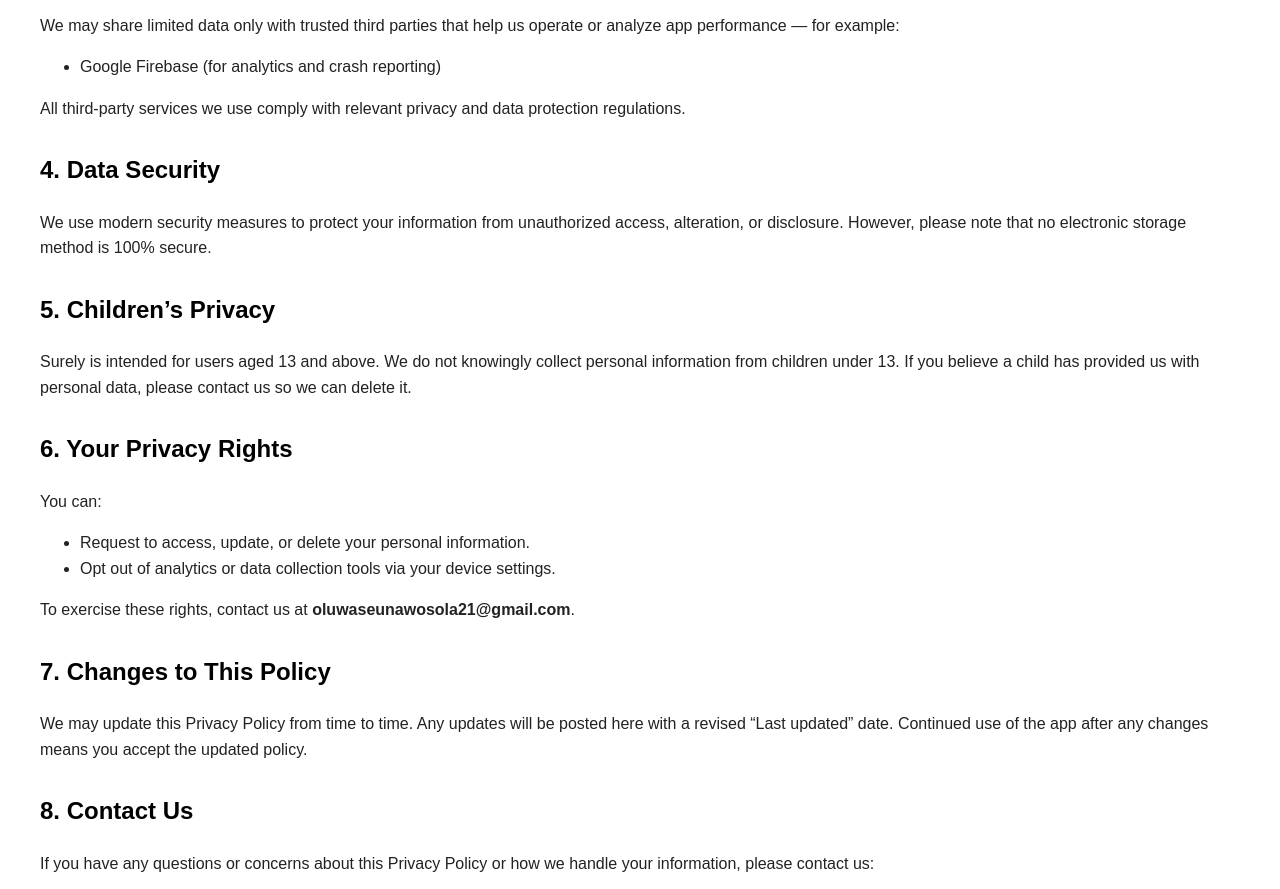
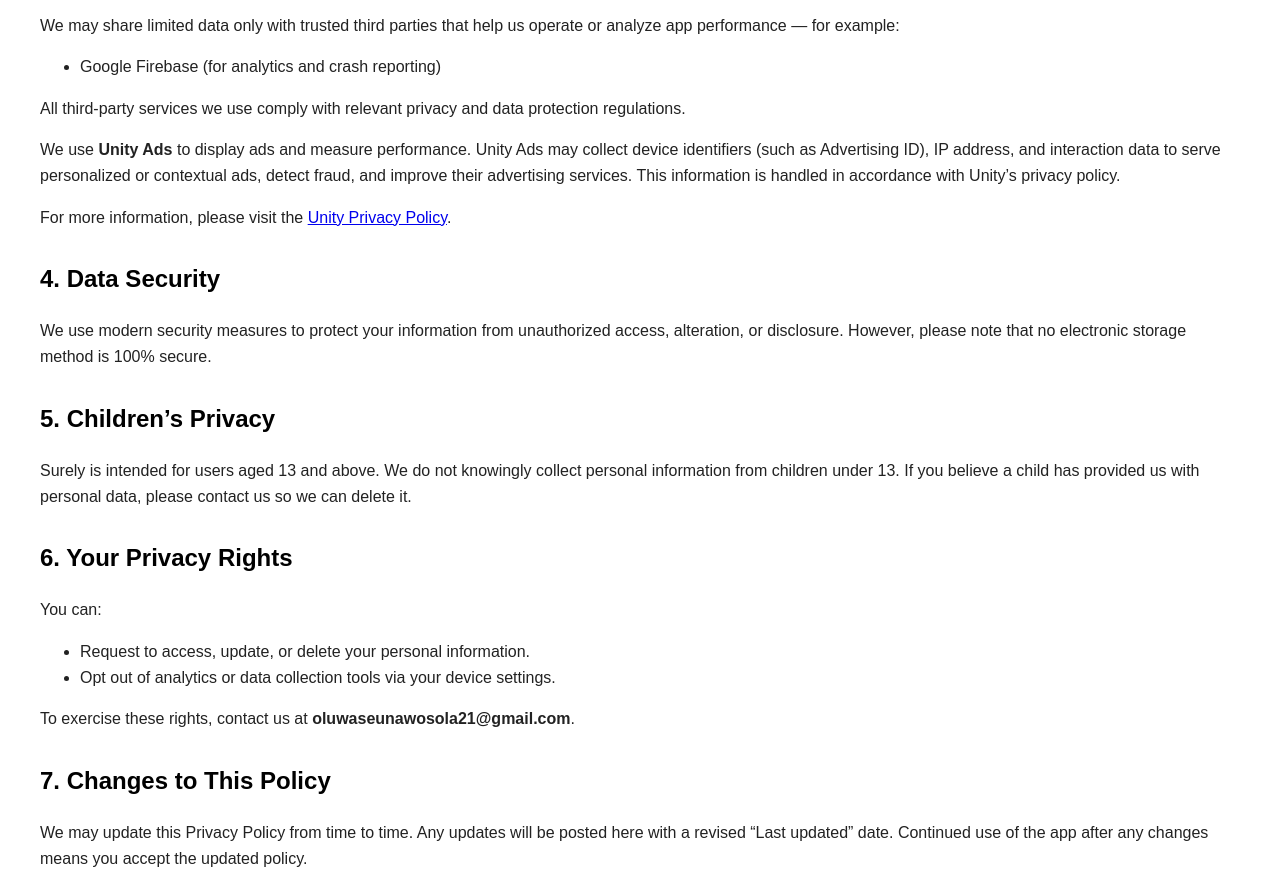
Before and after one commit to Martins-pot/Surely-privacy-policy, a plain HTML site: page index.html in a window 1280 px wide. Shown: the part 901-1790 px from the top of the page. Drawn offline with Linux system fonts and the light colour scheme.

Commit message:
Update index.html

```diff
--- a/index.html
+++ b/index.html
@@ -72,6 +72,14 @@
         <li>Google Firebase (for analytics and crash reporting)</li>
     </ul>
     <p>All third-party services we use comply with relevant privacy and data protection regulations.</p>
+
+    <p>We use <strong>Unity Ads</strong> to display ads and measure performance.
+Unity Ads may collect device identifiers (such as Advertising ID), IP address, and interaction data to serve personalized or contextual ads,
+detect fraud, and improve their advertising services. This information is handled in accordance with Unity’s privacy policy.</p>
+
+<p>For more information, please visit the
+<a href="https://unity3d.com/legal/privacy-policy" target="_blank">Unity Privacy Policy</a>.</p>
+
 </section>
 
 <section>
```
